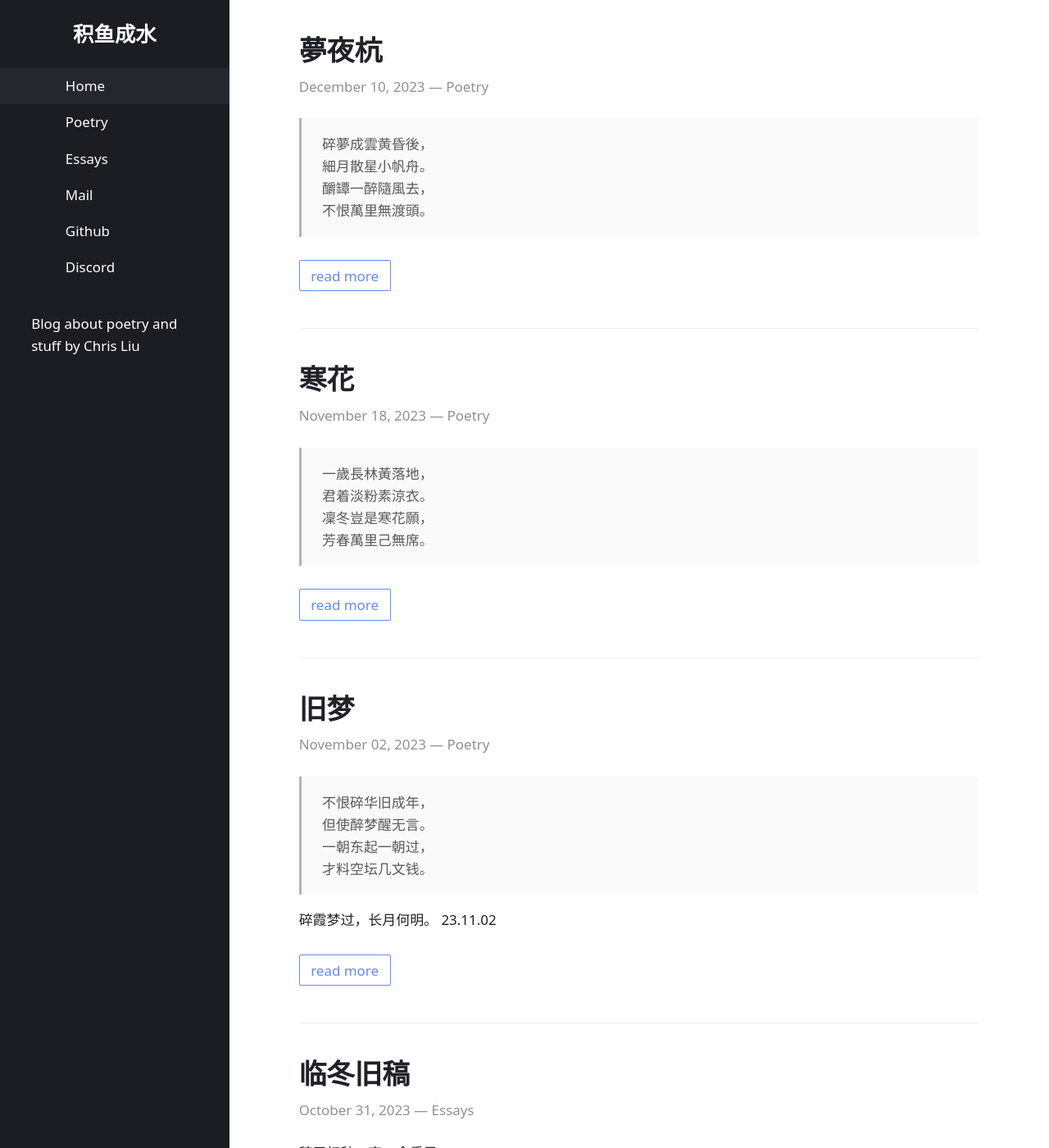
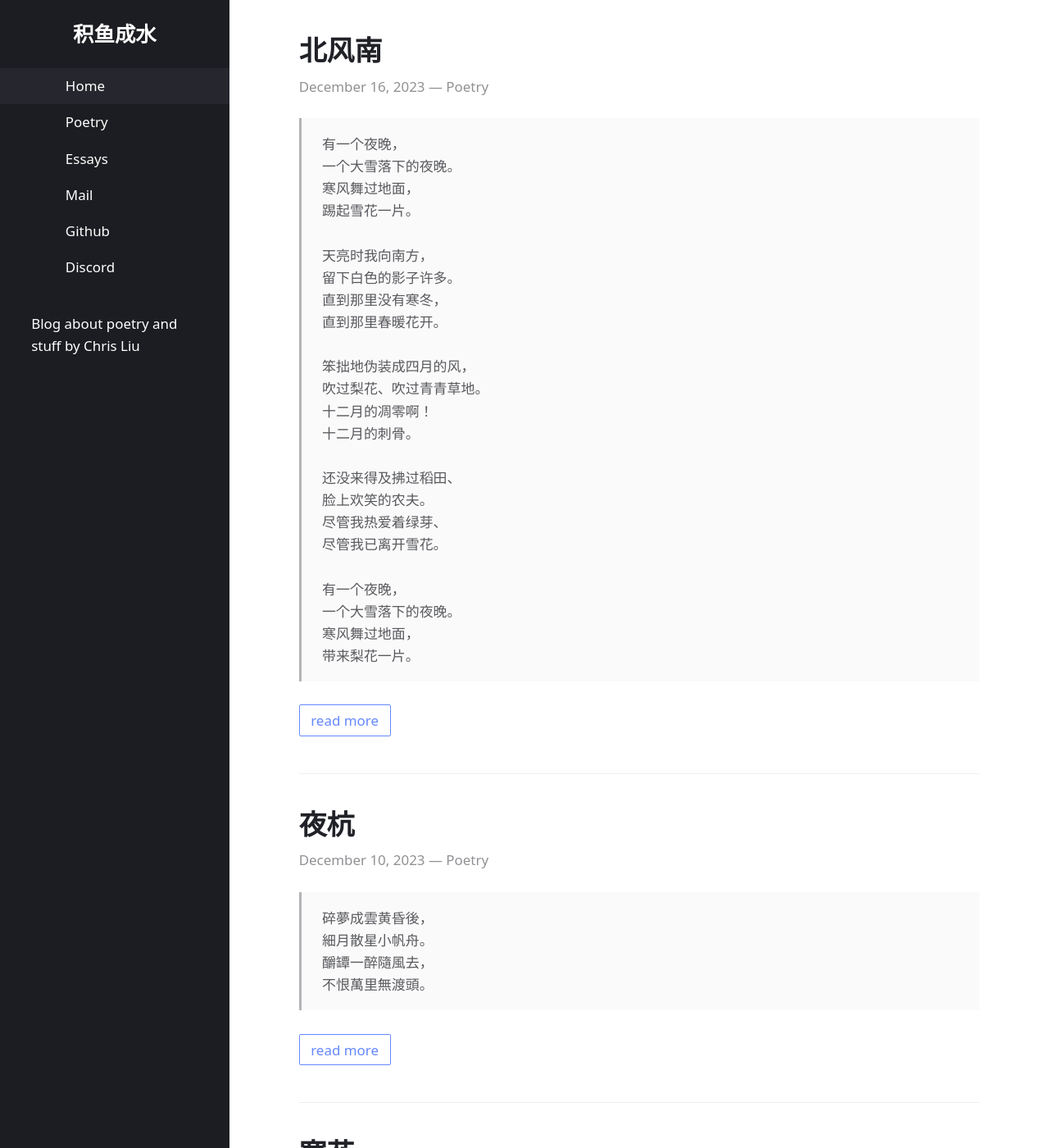
Before and after one commit to chris-zy-liu/chris-zy-liu.github.io, a Jekyll site: the page built from index.html, in a window 1280 px wide and 1400 px high. Shown: the whole window at 82% size. Built offline with Jekyll 4.4.1, drawn with Linux system fonts in a browser that asks for light colours.

Commit message:
new post

```diff
--- a/_posts/2023-12-10-dusk.md
+++ b/_posts/2023-12-10-dusk.md
@@ -1,5 +1,5 @@
 ---
-title: 夢夜杭
+title: 夜杭
 layout: post
 categories: Poetry
 ---
--- /dev/null
+++ b/_posts/2023-12-16-snow.md
@@ -0,0 +1,6 @@
+---
+title: 北风南
+layout: post
+categories: Poetry
+---
+>有一个夜晚，<br>一个大雪落下的夜晚。<br>寒风舞过地面，<br>踢起雪花一片。<br><br>天亮时我向南方，<br>留下白色的影子许多。<br>直到那里没有寒冬，<br>直到那里春暖花开。<br><br>笨拙地伪装成四月的风，<br>吹过梨花、吹过青青草地。<br>十二月的凋零啊！<br>十二月的刺骨。<br><br>还没来得及拂过稻田、<br>脸上欢笑的农夫。<br>尽管我热爱着绿芽、<br>尽管我已离开雪花。<br><br>有一个夜晚，<br>一个大雪落下的夜晚。<br>寒风舞过地面，<br>带来梨花一片。
```
Also changed, not shown: _posts/.obsidian/workspace.json (+7 -7 lines).
